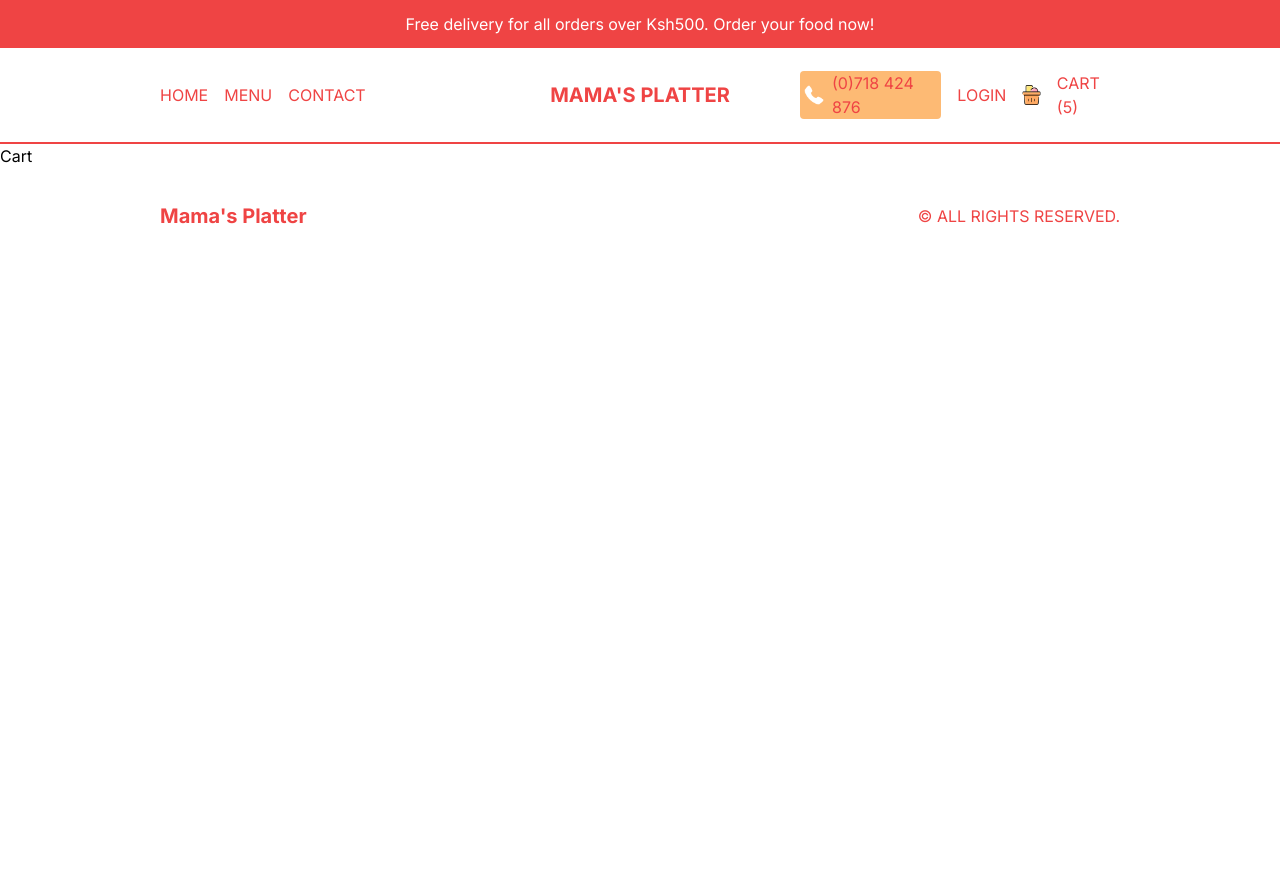
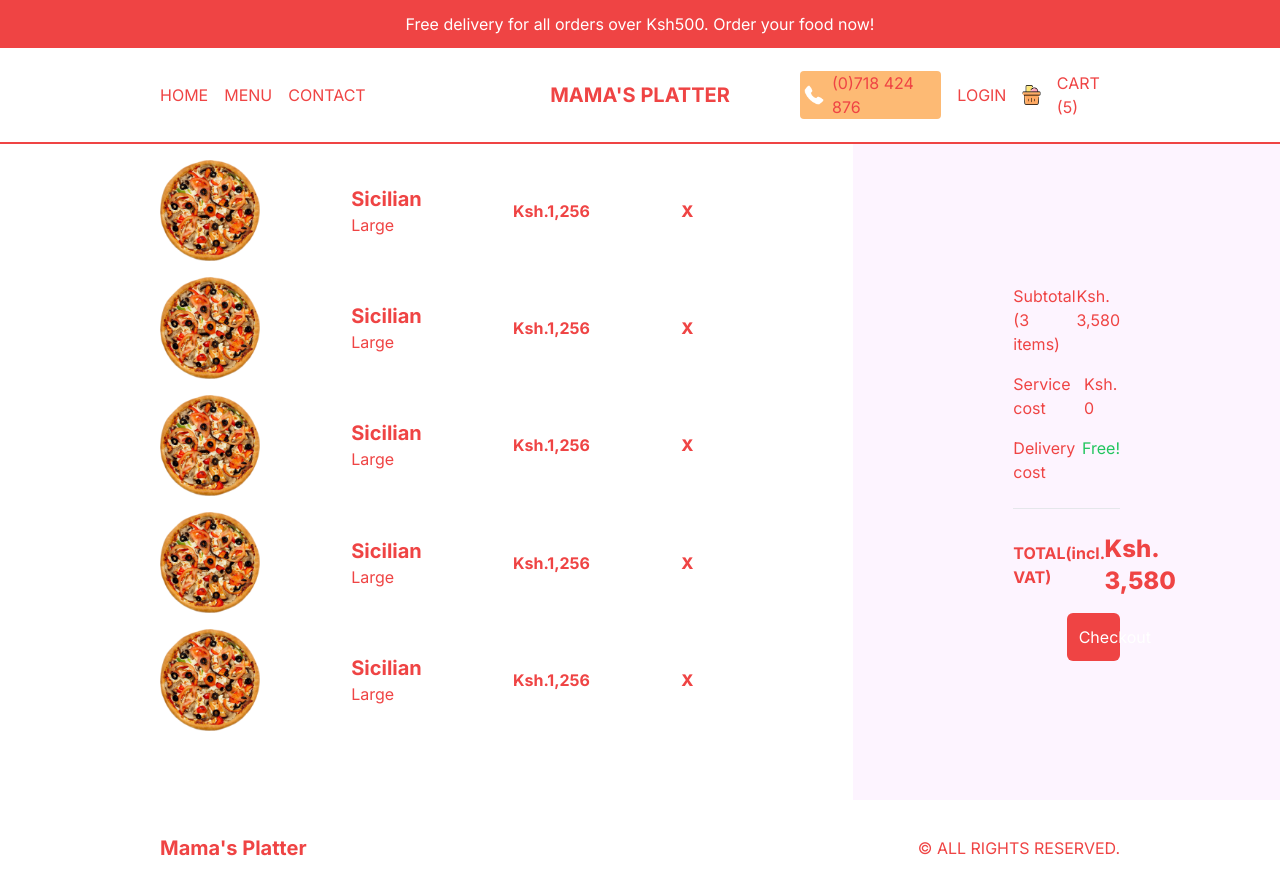
Before and after one commit to Ase020/mama-platter, a Next.js app: page /cart in a window 1280 px wide. Before the commit the page ends 800 px from the top, so only its background shows below. Built offline with nearby package versions, Linux system fonts and the light colour scheme.

Commit message:
Cart page build

```diff
--- a/src/app/cart/page.tsx
+++ b/src/app/cart/page.tsx
@@ -1,5 +1,98 @@
+import Image from "next/image";
+
 const Cart = () => {
-  return <div>Cart</div>;
+  return (
+    <div className="h-[calc(100vh-6rem)] md:h-[calc(100vh-9rem)] flex lg:flex-row flex-col text-red-500">
+      <div className="h-1/2 lg:h-full lg:w-2/3 2xl:w-1/2 p-4 lg:px-20 xl:px-40 flex flex-col justify-start overflow-scroll">
+        {/* Single item */}
+        <div className="flex items-center justify-between mb-4">
+          <Image src="/temporary/p1.png" alt="" width={100} height={100} />
+          <div className="">
+            <h1 className="font-bold capitalize text-xl">Sicilian</h1>
+            <span className="">Large</span>
+          </div>
+          <h2 className="font-bold">Ksh.1,256</h2>
+          <span className="cursor-pointer font-extrabold">X</span>
+        </div>
+
+        {/* Single item */}
+        <div className="flex items-center justify-between mb-4">
+          <Image src="/temporary/p1.png" alt="" width={100} height={100} />
+          <div className="">
+            <h1 className="font-bold capitalize text-xl">Sicilian</h1>
+            <span className="">Large</span>
+          </div>
+          <h2 className="font-bold">Ksh.1,256</h2>
+          <span className="cursor-pointer font-extrabold">X</span>
+        </div>
+
+        {/* Single item */}
+        <div className="flex items-center justify-between mb-4">
+          <Image src="/temporary/p1.png" alt="" width={100} height={100} />
+          <div className="">
+            <h1 className="font-bold capitalize text-xl">Sicilian</h1>
+            <span className="">Large</span>
+          </div>
+          <h2 className="font-bold">Ksh.1,256</h2>
+          <span className="cursor-pointer font-extrabold">X</span>
+        </div>
+
+        {/* Single item */}
+        <div className="flex items-center justify-between mb-4">
+          <Image src="/temporary/p1.png" alt="" width={100} height={100} />
+          <div className="">
+            <h1 className="font-bold capitalize text-xl">Sicilian</h1>
+            <span className="">Large</span>
+          </div>
+          <h2 className="font-bold">Ksh.1,256</h2>
+          <span className="cursor-pointer font-extrabold">X</span>
+        </div>
+
+        {/* Single item */}
+        <div className="flex items-center justify-between mb-4">
+          <Image src="/temporary/p1.png" alt="" width={100} height={100} />
+          <div className="">
+            <h1 className="font-bold capitalize text-xl">Sicilian</h1>
+            <span className="">Large</span>
+          </div>
+          <h2 className="font-bold">Ksh.1,256</h2>
+          <span className="cursor-pointer font-extrabold">X</span>
+        </div>
+      </div>
+
+      <div className="h-1/2 lg:h-full lg:w-1/3 2xl:w-1/2 p-4 lg:px-20 xl:px-40 bg-fuchsia-50 flex flex-col gap-4 2xl:text-xl 2xl:gap-6 justify-center">
+        {/* item  */}
+        <div className="flex justify-between">
+          <span className="">Subtotal (3 items)</span>
+          <span className="">Ksh. 3,580</span>
+        </div>
+
+        {/* item  */}
+        <div className="flex justify-between">
+          <span className="">Service cost</span>
+          <span className="">Ksh. 0</span>
+        </div>
+        {/* item  */}
+        <div className="flex justify-between">
+          <span className="">Delivery cost</span>
+          <span className="text-green-500">Free!</span>
+        </div>
+
+        <hr className="my-2" />
+        {/* item  */}
+        <div className="flex justify-between items-center">
+          <span className="font-bold 2xl:text-2xl">TOTAL(incl. VAT)</span>
+          <span className="font-extrabold text-2xl 2xl:text-3xl">
+            Ksh. 3,580
+          </span>
+        </div>
+
+        <button className="bg-red-500 text-white p-3 rounded-md w-1/2 self-end">
+          Checkout
+        </button>
+      </div>
+    </div>
+  );
 };
 
 export default Cart;
```
